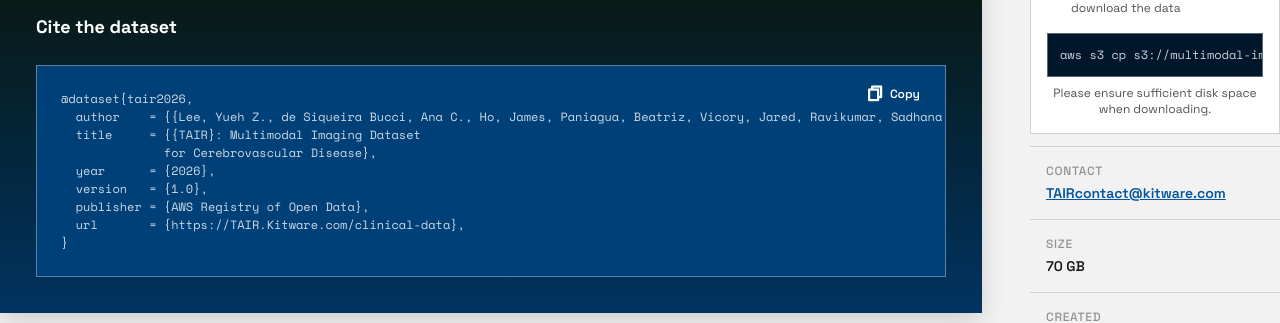
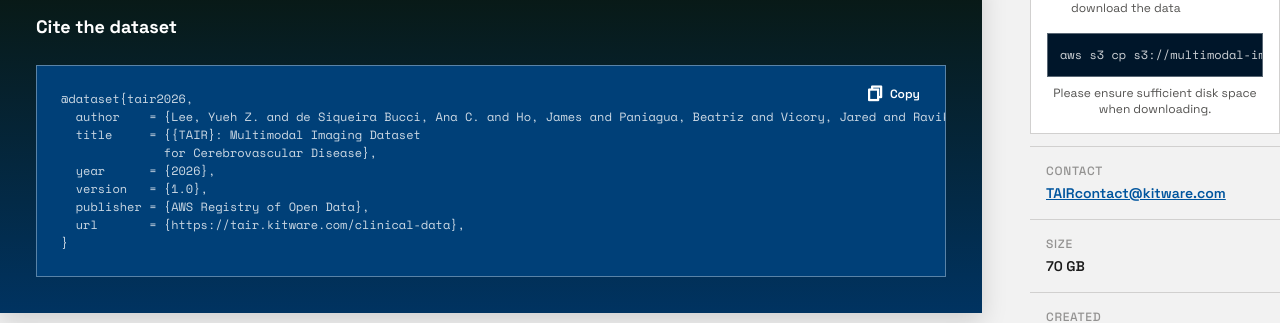
Before and after one commit to Kitware/TAIR, a Jekyll site: the page built from dataset.md, in a window 1280 px wide and 900 px high, scrolled down 2118 px. Shown: the part 180-503 px from the top of the window. Built offline with Jekyll 4.4.1, drawn with Linux system fonts in a browser that asks for light colours.

Commit message:
Update BibTeX citation

```diff
--- a/dataset.md
+++ b/dataset.md
@@ -99,13 +99,13 @@ dataset:
     label: Cite the dataset
     code: |
       @dataset{tair2026,
-        author    = {{Lee, Yueh Z., de Siqueira Bucci, Ana C., Ho, James, Paniagua, Beatriz, Vicory, Jared, Ravikumar, Sadhana, Nagler, Mike, Webb, Jeffrey B., and Clipp, Rachel B.}},
+        author    = {Lee, Yueh Z. and de Siqueira Bucci, Ana C. and Ho, James and Paniagua, Beatriz and Vicory, Jared and Ravikumar, Sadhana and Nagler, Mike and Webb, Jeffrey B. and Clipp, Rachel B.},
         title     = {{TAIR}: Multimodal Imaging Dataset
                     for Cerebrovascular Disease},
         year      = {2026},
         version   = {1.0},
         publisher = {AWS Registry of Open Data},
-        url       = {https://TAIR.Kitware.com/clinical-data},
+        url       = {https://tair.kitware.com/clinical-data},
       }
 
   contributors:
```
